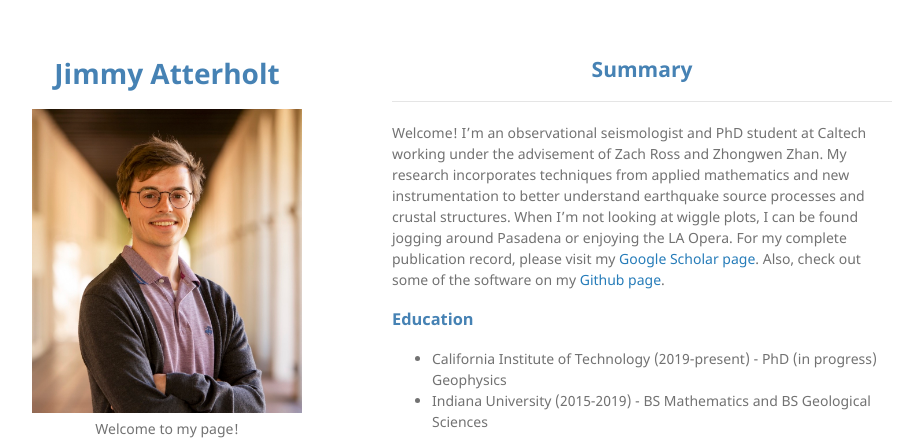
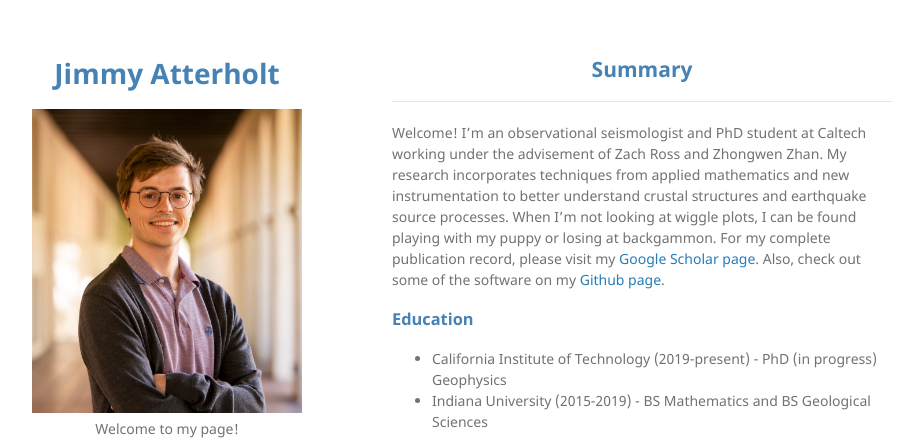
Before and after one commit to atterholt/atterholt.github.io, a Jekyll site: the page built from index.md, in a window 1280 px wide. Shown: the top 440 px of the page, without its empty margins (178-1088 px from the left). Built offline with Jekyll 4.4.1, drawn with Linux system fonts in a browser that asks for light colours.

Commit message:
Update index.md

```diff
--- a/index.md
+++ b/index.md
@@ -7,7 +7,7 @@ layout: default
 
 * * *
 
-Welcome! I'm an observational seismologist and PhD student at Caltech working under the advisement of Zach Ross and Zhongwen Zhan. My research incorporates techniques from applied mathematics and new instrumentation to better understand earthquake source processes and crustal structures. When I'm not looking at wiggle plots, I can be found jogging around Pasadena or enjoying the LA Opera. For my complete publication record, please visit my [Google Scholar page](https://scholar.google.com/citations?user=1rW1gSwAAAAJ&hl=en&oi=ao). Also, check out some of the software on my [Github page](https://github.com/atterholt).
+Welcome! I'm an observational seismologist and PhD student at Caltech working under the advisement of Zach Ross and Zhongwen Zhan. My research incorporates techniques from applied mathematics and new instrumentation to better understand crustal structures and earthquake source processes. When I'm not looking at wiggle plots, I can be found playing with my puppy or losing at backgammon. For my complete publication record, please visit my [Google Scholar page](https://scholar.google.com/citations?user=1rW1gSwAAAAJ&hl=en&oi=ao). Also, check out some of the software on my [Github page](https://github.com/atterholt).
 
 <h3 style="color:SteelBlue">
   Education
```
